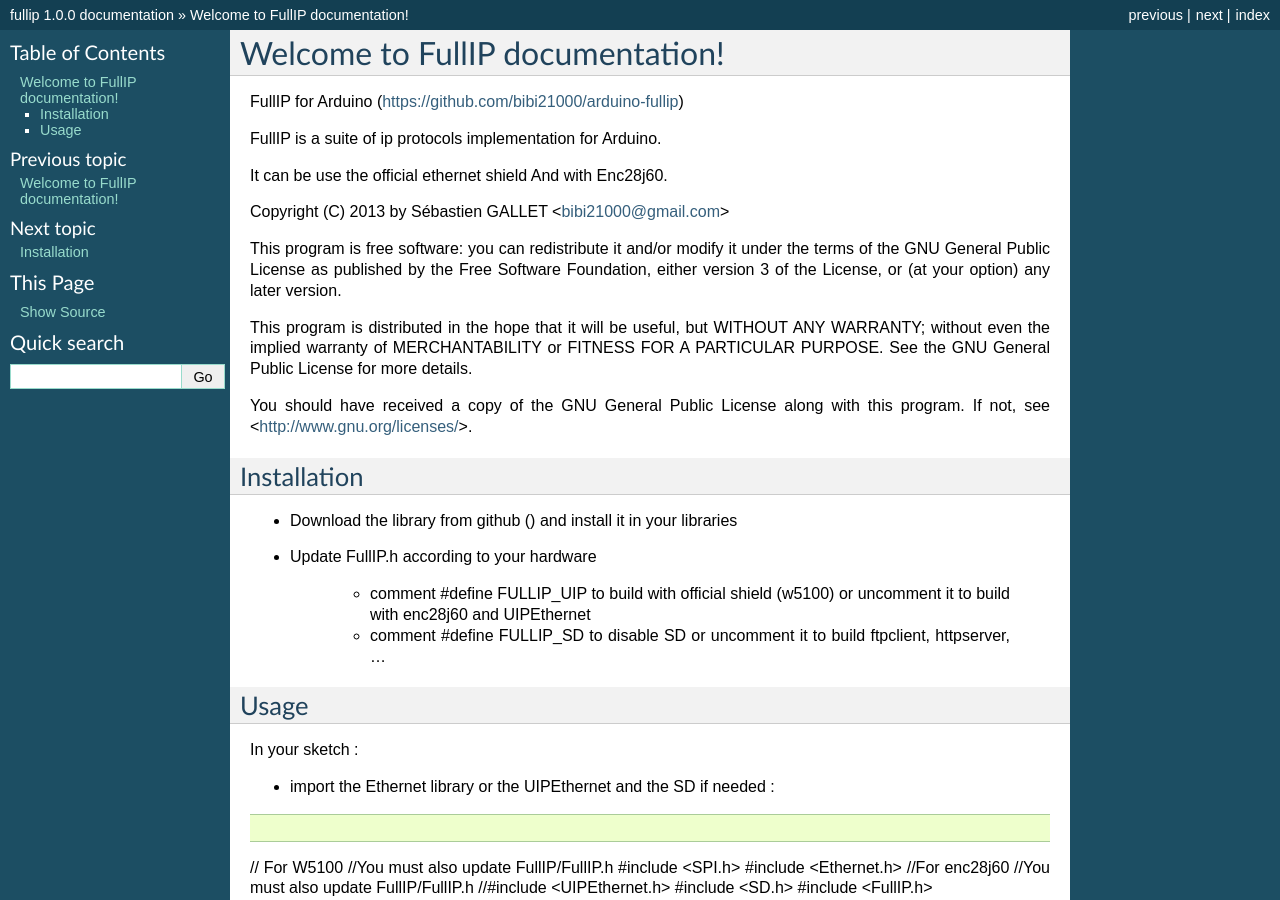
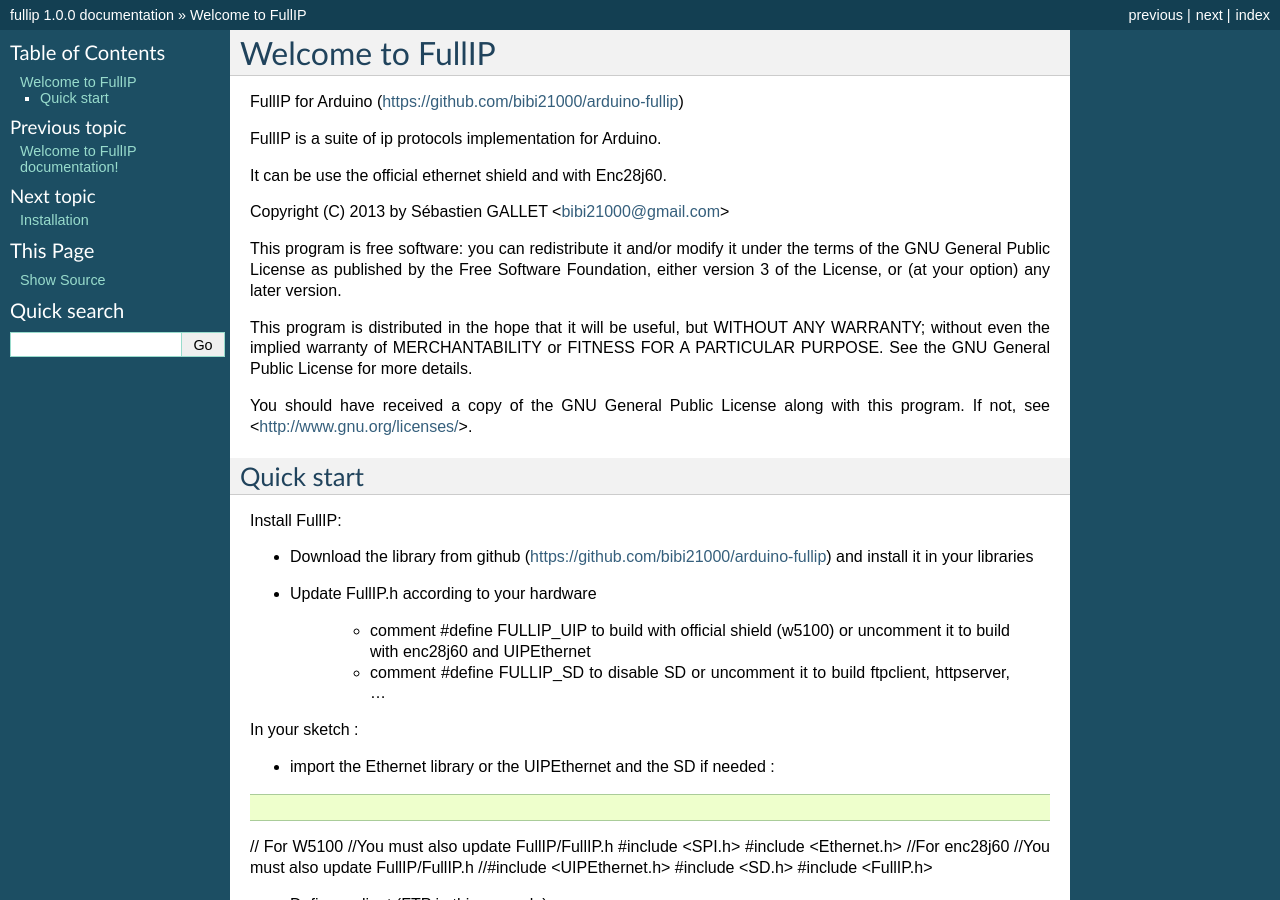
Before and after one commit to bibi21000/arduino-fullip, a Sphinx documentation site: the page built from sphinx/readme.rst, in a window 1280 px wide and 900 px high. Built offline with Sphinx 7.4.7, drawn with Linux system fonts in a browser that asks for light colours; formulas are drawn with MathJax 3; some of the changed text lies outside the part shown.

Commit message:
Update doc

```diff
--- a/sphinx/readme.rst
+++ b/sphinx/readme.rst
@@ -1,14 +1,12 @@
-================================
-Welcome to FullIP documentation!
-================================
+=================
+Welcome to FullIP
+=================
 
 FullIP for Arduino (https://github.com/bibi21000/arduino-fullip)
 
-
 FullIP is a suite of ip protocols implementation for Arduino.
 
-It can be use the official ethernet shield
-And with Enc28j60.
+It can be use the official ethernet shield and with Enc28j60.
 
 Copyright (C) 2013 by Sébastien GALLET <bibi21000@gmail.com>
 
@@ -25,10 +23,12 @@
 You should have received a copy of the GNU General Public License
 along with this program.  If not, see <http://www.gnu.org/licenses/>.
 
-Installation
-============
+Quick start
+===========
 
-- Download the library from github () and install it in your libraries
+Install FullIP:
+
+- Download the library from github (https://github.com/bibi21000/arduino-fullip) and install it in your libraries
 
 - Update FullIP.h according to your hardware
 
@@ -38,13 +38,9 @@
    - comment #define FULLIP_SD to disable SD or
      uncomment it to build ftpclient, httpserver, ...
 
-Usage
-=====
-
 In your sketch :
 
 - import the Ethernet library or the UIPEthernet and the SD if needed :
-
 .. code-block:: c
 // For W5100
 //You must also update FullIP/FullIP.h
@@ -56,34 +52,21 @@
 #include <SD.h>
 #include <FullIP.h>
 
-
 - Define a client (FTP in this example)
-
 .. code-block:: c
-
 FtpClient ftpclient;
 
-
 - Start it in your setup
-
 .. code-block:: c
-
 ftpclient.begin(server_name,user_name,password);
 
-
 - Get the file
-
 .. code-block:: c
-
 ftpclient.getFile(filename,local_dir,remote_dir);
 
-
 - And process it in your loop
-
 .. code-block:: c
-
 ftpclient.maintain();
-
 
 That's all !!!
 
```
